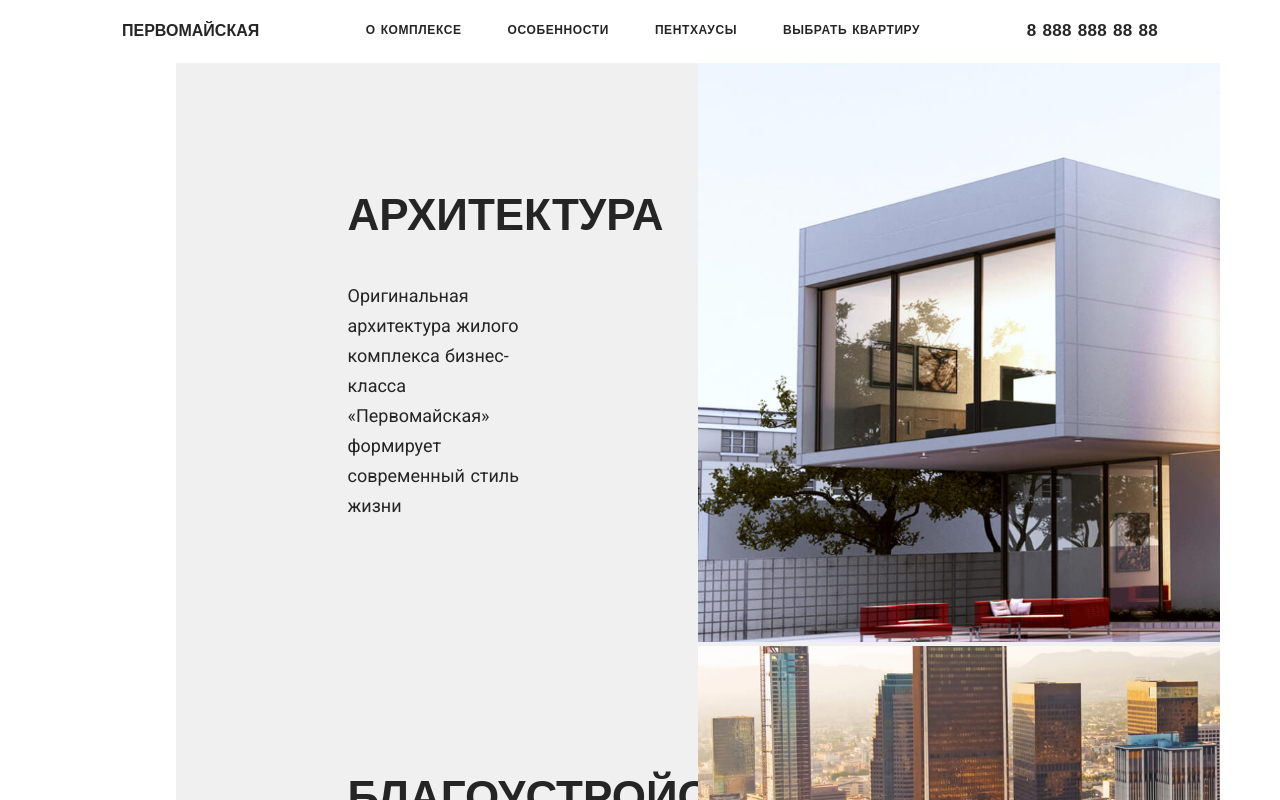
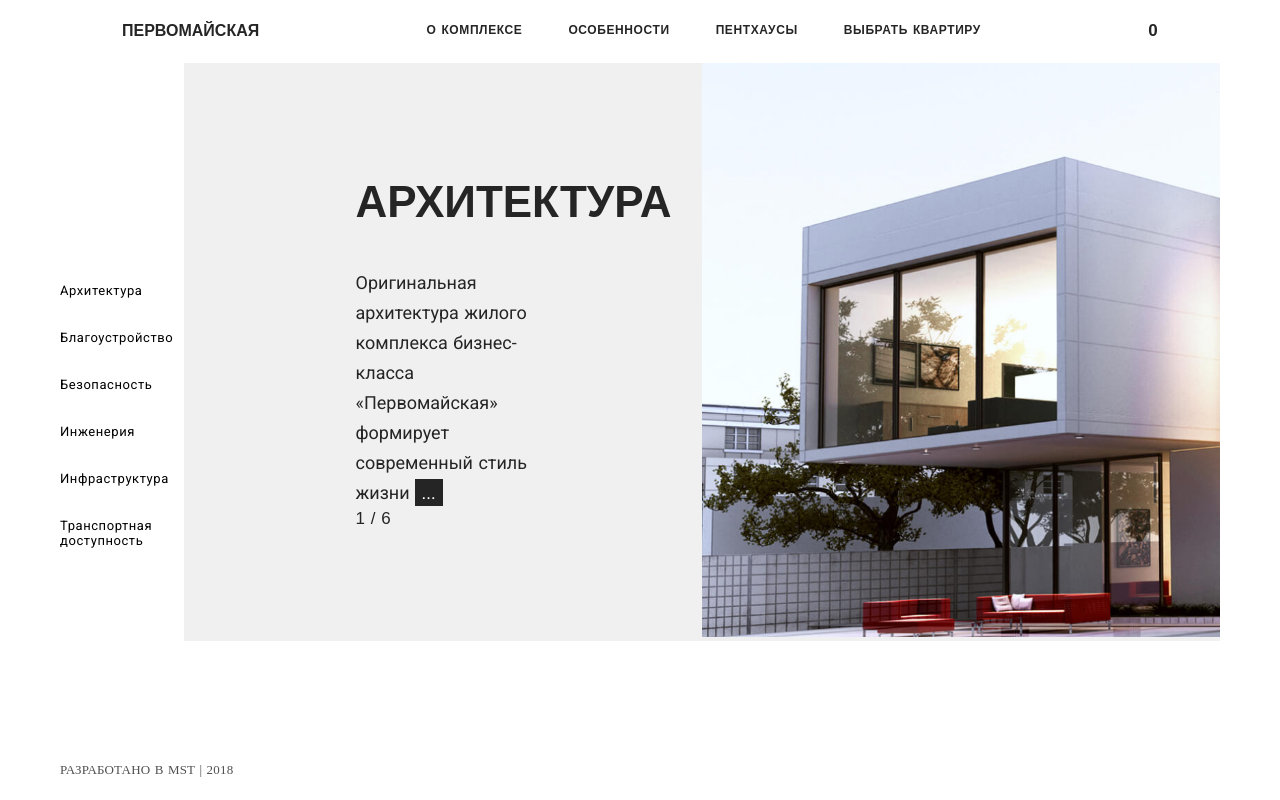
Before and after one commit to EvgenyFrol/NuxtTest, a Nuxt app: page / in a window 1280 px wide. Shown: the top 800 px of the page. Built offline with nearby package versions, Linux system fonts and the light colour scheme.

Commit message:
fix slider

```diff
--- a/assets/styles/style.scss
+++ b/assets/styles/style.scss
@@ -15,7 +15,6 @@
   font-style: normal;
 }
 
-
 body {
   padding: 0 60px 0 60px;
   height: 100vh;
--- a/components/Card.vue
+++ b/components/Card.vue
@@ -1,22 +1,38 @@
 <template lang="pug">
-  .card
-    .card__item(v-for="item of returnMenu" :key="item.id" v-)
-      .card__center
-        .card__desc
-          h1.card__title {{item.title}}
-          |
-          p.card__text {{item.text}}
-        .card__image
-          img.card__pic(:src='item.img' :key="item.id" alt="" v-)
+  .card__item
+    .card__textWrap
+      .card__desc
+        h1.card__title {{title}}
+        |
+        p.card__text {{text}}
+          span.card__box ...
+
+        span.card__number {{index + 1}} / {{quan}}
+      .card__image
+        img.card__pic(:src='img' :alt='alt' v-)
 </template>
 
 <script>
-import Menu from '../components/Menu'
 export default {
   name: "Card",
+  data() {
+    return {
+      show: true,
+
+    }
+  },
+  props: {
+    title: String,
+    text: String,
+    img: String,
+    alt: String,
+    index: Number,
+    quan: Number,
+
+  },
   computed:{
     returnMenu() {
-       return this.$store.state.menuLinks
+       return this.$parent.$data.data
     }
   }
 }
@@ -25,29 +41,25 @@ export default {
 <style lang="scss">
 
 .card {
+  &__item {
+    // display: flex;
+    // justify-content: center;
+    // align-items: center;
+    width: 100%;
     background: #F0F0F0;
+  }
 
-  &__item {
+  &__textWrap {
     display: flex;
-    width: 100%;
     justify-content: center;
     align-items: center;
-
-  }
-
-  &__center {
-    display: flex;
-    justify-self: center;
-    align-items: center;
-    height: 100%;
-
   }
 
   &__desc {
     display: inline-block;
     width:50%;
+    height: 100%;
     padding: 0 172px;
-
   }
 
   &__title {
@@ -74,16 +86,31 @@ export default {
     text-align: left;
   }
 
+  &__box {
+    margin-left: 5px;
+    width: 28px;
+    height: 28px;
+    background: #262525;
+    padding: 3px 7px;
+    color: #ffffff;
+  }
+
+  &__number {
+    font-family: Gilroy, sans-serif;;
+    font-style: normal;
+    font-weight: 300;
+    font-size: 17px;
+    line-height: 20px;
+    color: #262525;
+  }
+
   &__image {
     width: 50%;
+    height: 100%;
   }
 
-  &__pic {
-    width: 100%;
-    height: auto;
-    object-fit: contain;
-
-  }
+  // &__pic {
+  //   float: right;
+  // }
 }
-
 </style>
--- a/components/Container.vue
+++ b/components/Container.vue
@@ -1,20 +1,60 @@
 <template lang="pug">
   section.container
-    Menu
-    Card
+    .menu
+      Menu(v-for="(item, i) in data"
+          :title="item.title"
+          :active="isActiveNumber==i"
+          :callback="isActive"
+          :key="i",
+          :index="i")
+    .card
+      transition(name="fade")
+        Card(v-for="(item, i) in data"
+             v-if="isActiveNumber==i"
+             :title="item.title"
+             :text="item.text"
+             :img="item.img"
+             :alt="item.alt"
+             :quan="data.length"
+             :index="i"
+             :key="i")
 </template>
 
 <script>
-import Card from '../components/Card'
-
 export default {
   name: 'Container',
-
+  data () {
+    return {
+      isActiveNumber: 0,
+      data: this.$store.state.menuLinks,
+    }
+  },
+  methods: {
+    isActive(i) {
+      this.isActiveNumber = i;
+    },
+  }
 }
 </script>
 
 <style lang="scss">
 .container {
   display: flex;
+  height: 100%;
+  box-sizing: border-box;
+  flex-grow:1;
+  }
+
+.menu {
+  width: 22%;
+  display: flex;
+  flex-direction: column;
+  justify-content: center;
+
+  &:hover {
+  cursor: pointer;
 }
+}
+
+
 </style>
--- a/components/Footer.vue
+++ b/components/Footer.vue
@@ -12,6 +12,7 @@ export default {
 <style lang="scss">
   .footer {
     padding: 23px 0 22px 0;
+    flex-grow: 0;
 
     &__text {
       font-family: Gilroy;
--- a/components/Header.vue
+++ b/components/Header.vue
@@ -8,7 +8,7 @@
       a.header__link(v-for="item of returnLinks" :href="item.link" v-) {{item.text}}
       .header__links--line(:style="{width: widthLinks + 'px'}")
     .header__contacts
-      a.header__contact(href="tel:+78888888888" alt="") 8 888 888 88 88
+      a.header__contact(href="tel:+78888888888" alt="") {{widthS}}
 </template>
 
 <script>
@@ -35,10 +35,10 @@ export default {
     },
     returnMouse(event) {
       this.mouseX = event.clientX;
-      this.widthS = this.$refs.links.clientWidth;
       this.widthLeft = this.$refs.links.offsetLeft;
+      this.widthS = this.$refs.links.offsetLeft;
       this.widthLinks = this.mouseX - this.widthLeft;
-    }
+    },
   }
 }
 </script>
@@ -52,6 +52,7 @@ export default {
   font-family: "Gilroy", sans-serif;
   text-transform: uppercase;
   color: #262525;
+  flex-grow: 0;
 
   &__title {
     font-size: 16px;
--- a/components/Menu.vue
+++ b/components/Menu.vue
@@ -1,28 +1,28 @@
 <template lang="pug">
-  .menu
-    .menu__link(v-for="item of returnMenu" :key="item.id" @click="$event.target.classList.toggle('active')" v-) {{item.title}}
+  .menu__link(@click="callback(index)"
+              :class="active?'active':''") {{title}}
 </template>
 
 <script>
 export default {
   name: 'Menu',
+  props: {
+    title: String,
+    active: Boolean,
+    callback: Function,
+    index: Number,
+  },
   computed:{
     returnMenu() {
-      return this.$store.state.menuLinks
+      return this.$parent.$data.data
     }
   }
 }
 </script>
 
 <style lang="scss">
-  .menu {
-    width: 22%;
-    display: flex;
-    flex-direction: column;
-    justify-content: center;
-
-    &__link {
-      margin: 16px 0;
+  .menu__link {
+    margin-top: 32px;
     font-family: Roboto, sans-serif;
     font-style: normal;
     font-weight: 300;
@@ -31,9 +31,4 @@ export default {
     letter-spacing: 0.567739px;
     text-decoration: none;
   }
-
-    &:hover {
-      cursor: pointer;
-    }
-  }
 </style>
--- a/pages/index.vue
+++ b/pages/index.vue
@@ -15,5 +15,9 @@ export default {
 </script>
 
 <style>
-
+.content {
+  height: 100vh;
+  display: flex;
+  flex-direction: column;
+  }
 </style>
--- a/store/index.js
+++ b/store/index.js
@@ -18,42 +18,36 @@ const store = () =>
           text: 'Оригинальная архитектура жилого комплекса бизнес-класса «Первомайская» формирует современный стиль жизни',
           img: require('@/static/img/архитектура.png'),
           alt: 'Архитектура',
-          id: '1',
         },
         {
           title: 'Благоустройство',
           text: 'Запроектированные большие окна, которые пропускают много солнечного света, наполнят Ваши квартиры теплотой и уютом',
           img: require('@/static/img/благоустройство.png'),
           alt: 'Благоустройство',
-          id: '2'
         },
         {
           title: 'Безопасность',
           text: 'Современный двор европейского уровня — территория для детей, игр на свежем воздухе и вечерних',
           img: require('@/static/img/secure.png'),
           alt: 'Безопасность',
-          id: '3'
         },
         {
           title: 'Инженерия',
           text: 'Оригинальная архитектура жилого комплекса бизнес-класса «Первомайская» формирует современный стиль жизни',
           img: require('@/static/img/инженерия.png'),
           alt: 'Инженерия',
-          id: '4'
         },
         {
           title: 'Инфраструктура',
           text: 'Прекрасный вариант для тех, кто предпочитает жить в спокойном районе среди интеллигенции, но при этом чувствовать ритм мегаполиса',
           img: require('@/static/img/arch.png'),
           alt: 'Инфраструктура',
-          id: '5'
         },
         {
           title: 'Транспортная доступность',
           text: 'Жилой комплекс «Первомайска» расположен в престижном Академическом районе',
           img: require('@/static/img/транспортнаядоступность.png'),
           alt: 'Транспортная доступность',
-          id: '6'
         },
       ]
     },
```
Lines whose indentation alone changed are shown as unchanged.
